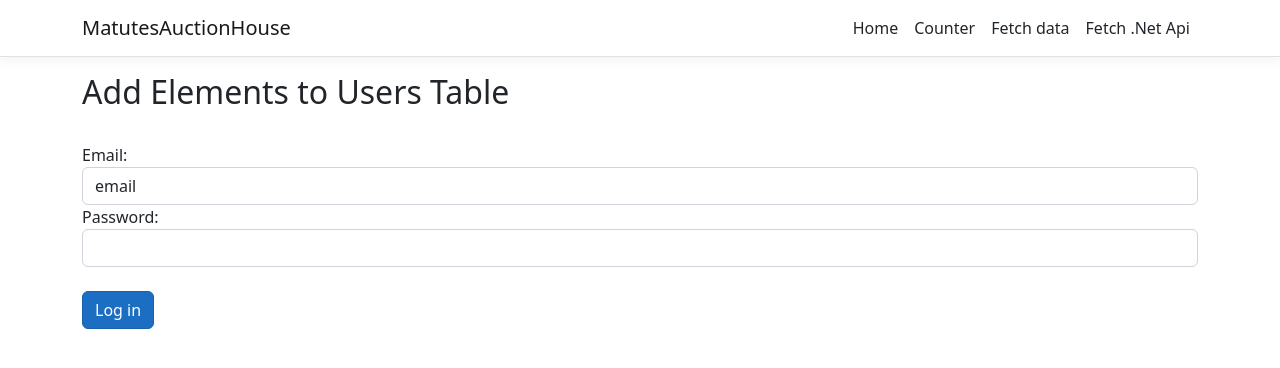
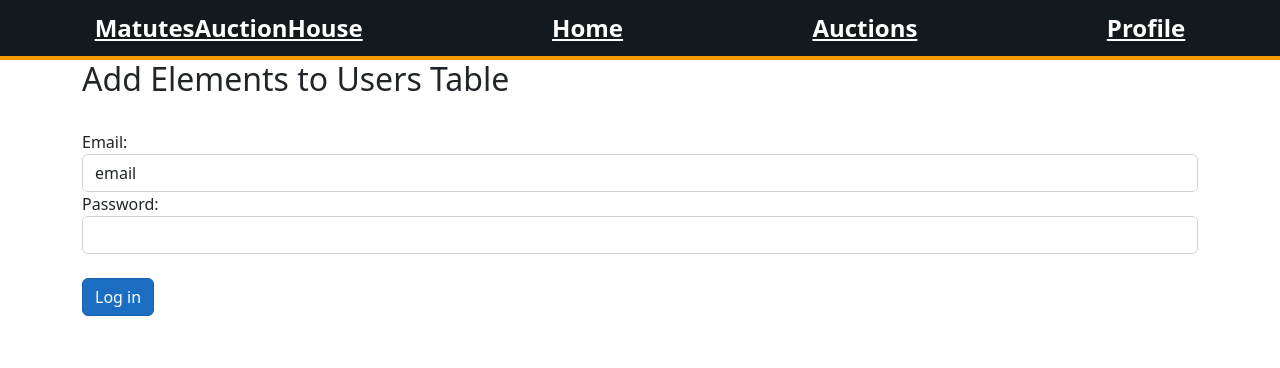
Before and after one commit to An7u4n/MatutesAuctionHouse, an Angular app in the folder ClientApp/: page /login in a window 1280 px wide. Shown: the top 368 px of the page. Built offline with nearby package versions, Linux system fonts and the light colour scheme.

Commit message:
Nav View Modified

```diff
--- a/ClientApp/src/app/nav-menu/nav-menu.component.css
+++ b/ClientApp/src/app/nav-menu/nav-menu.component.css
@@ -7,12 +7,36 @@ a.navbar-brand {
 html {
   font-size: 14px;
 }
-@media (min-width: 768px) {
-  html {
-    font-size: 16px;
-  }
-}
 
 .box-shadow {
   box-shadow: 0 .25rem .75rem rgba(0, 0, 0, .05);
 }
+
+nav {
+  height: 60px;
+  width: 100%;
+  background-color: #14191E;
+  display: grid;
+  align-items: center;
+  border-bottom: 4px solid #FB9900;
+}
+
+nav ul {
+  list-style: none;
+  display: flex;
+  justify-content: space-around;
+  padding-left: 0;
+  margin: 0;
+}
+
+nav ul li a {
+  font-weight: bold;
+  font-size: 24px;
+  transition: 300ms;
+  color: white;
+}
+
+nav ul li a:hover {
+  color: #FB9900;
+  transition: 300ms;
+}
--- a/ClientApp/src/app/nav-menu/nav-menu.component.html
+++ b/ClientApp/src/app/nav-menu/nav-menu.component.html
@@ -1,47 +1,20 @@
 <header>
-  <nav
-    class="navbar navbar-expand-sm navbar-toggleable-sm navbar-light bg-white border-bottom box-shadow mb-3"
-  >
-    <div class="container">
-      <a class="navbar-brand" [routerLink]="['/']">MatutesAuctionHouse</a>
-      <button
-        class="navbar-toggler"
-        type="button"
-        data-toggle="collapse"
-        data-target=".navbar-collapse"
-        aria-label="Toggle navigation"
-        [attr.aria-expanded]="isExpanded"
-        (click)="toggle()"
-      >
-        <span class="navbar-toggler-icon"></span>
-      </button>
-      <div
-        class="navbar-collapse collapse d-sm-inline-flex justify-content-end"
-        [ngClass]="{ show: isExpanded }"
-      >
-        <ul class="navbar-nav flex-grow">
-          <li
-            class="nav-item"
-            [routerLinkActive]="['link-active']"
-            [routerLinkActiveOptions]="{ exact: true }"
-          >
-            <a class="nav-link text-dark" [routerLink]="['/']">Home</a>
-          </li>
-          <li class="nav-item" [routerLinkActive]="['link-active']">
-            <a class="nav-link text-dark" [routerLink]="['/counter']"
-              >Counter</a
-            >
-          </li>
-          <li class="nav-item" [routerLinkActive]="['link-active']">
-            <a class="nav-link text-dark" [routerLink]="['/fetch-data']"
-              >Fetch data</a
-            >
-          </li>
-          <li class="nav-item" [routerLinkActive]="['link-active']">
-            <a class="nav-link text-dark" [routerLink]="['/fetch-users']">Fetch .Net Api</a>
-          </li>
-        </ul>
-      </div>
-    </div>
+  <nav>
+    <ul class="flex-grow">
+      <li [routerLinkActive]="['link-active']"
+          [routerLinkActiveOptions]="{ exact: true }">
+        <a class="" [routerLink]="['/']">MatutesAuctionHouse</a>
+      </li>
+      <li [routerLinkActive]="['link-active']"
+          [routerLinkActiveOptions]="{ exact: true }">
+        <a [routerLink]="['/']">Home</a>
+      </li>
+      <li>
+        <a [routerLink]="['/auctions']">Auctions</a>
+      </li>
+      <li>
+        <a [routerLink]="['/fetch-users']">Profile</a>
+      </li>
+    </ul>
   </nav>
 </header>
--- a/ClientApp/src/app/nav-menu/nav-menu.component.ts
+++ b/ClientApp/src/app/nav-menu/nav-menu.component.ts
@@ -6,13 +6,5 @@ import { Component } from '@angular/core';
   styleUrls: ['./nav-menu.component.css']
 })
 export class NavMenuComponent {
-  isExpanded = false;
 
-  collapse() {
-    this.isExpanded = false;
-  }
-
-  toggle() {
-    this.isExpanded = !this.isExpanded;
-  }
 }
```
Also changed, not shown: 1 other file (tests, documents, lock files or other folders).
